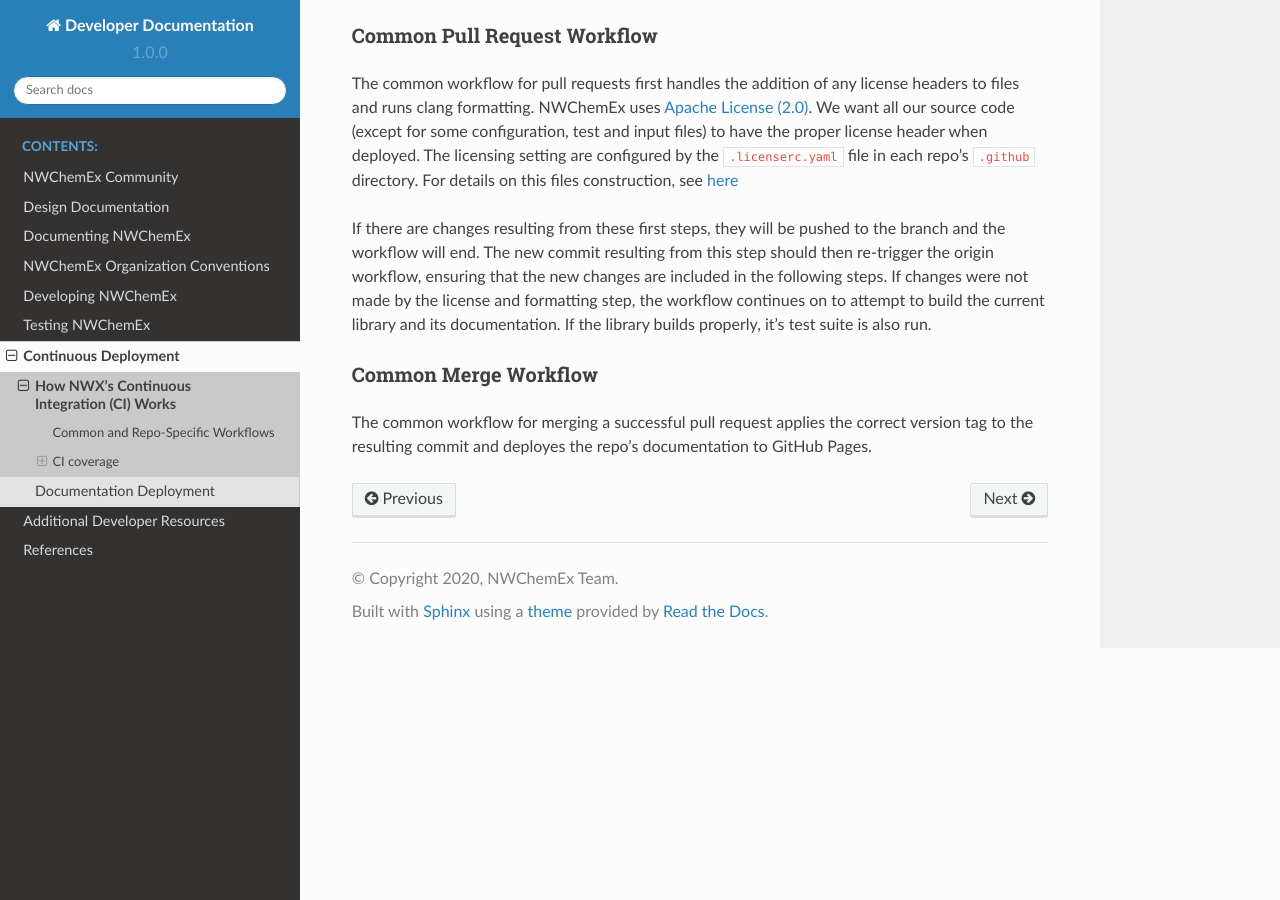
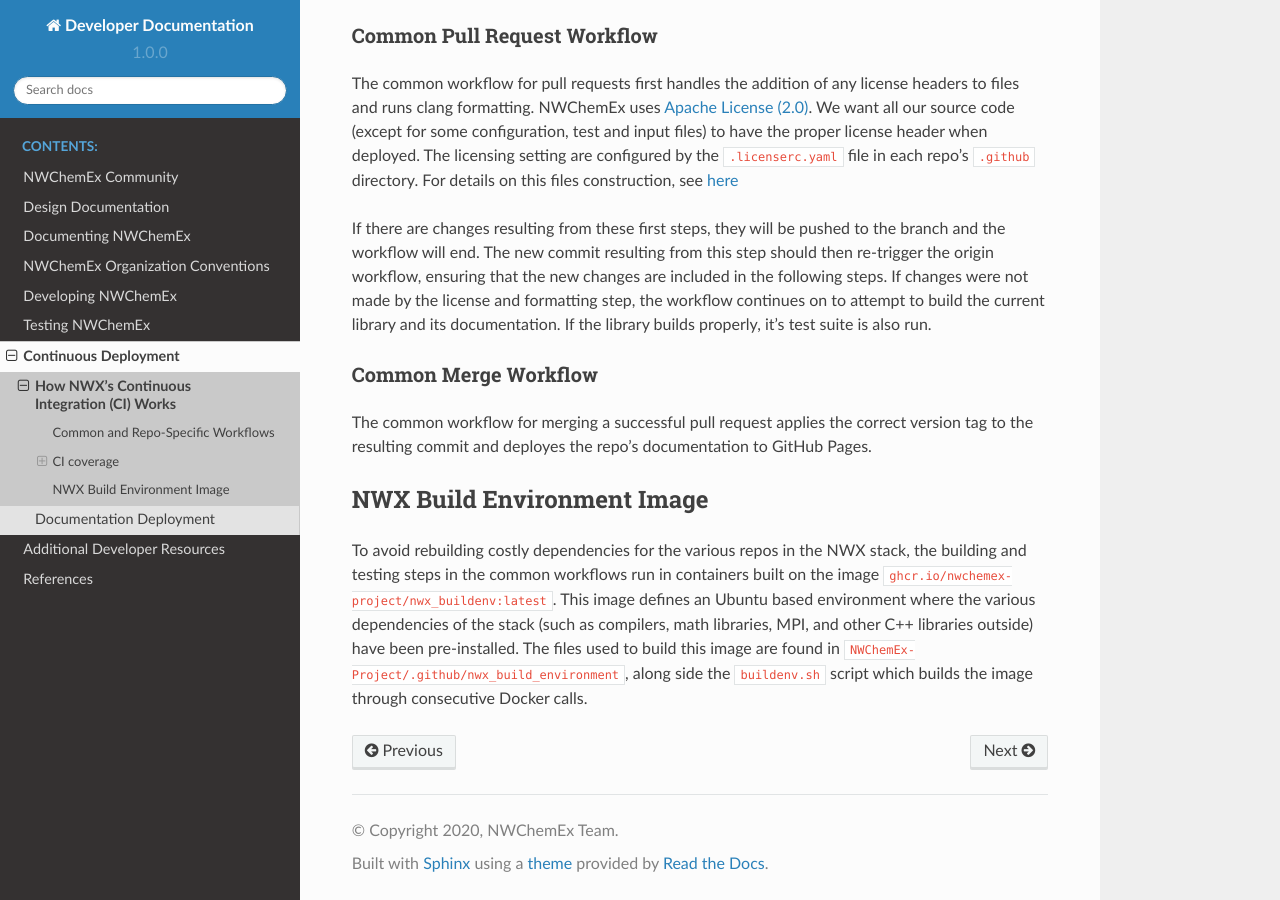
Before and after one commit to NWChemEx/.github, a Sphinx documentation site: the page built from docs/source/continuous_deployment/ci_maintainer_notes.rst, in a window 1280 px wide and 900 px high, scrolled down 1635 px. Built offline with Sphinx 7.4.7 and the Read the Docs theme 2.0.0, drawn with Linux system fonts in a browser that asks for light colours.

Commit message:
Short doc paragraph on docker image

```diff
--- a/docs/source/continuous_deployment/ci_maintainer_notes.rst
+++ b/docs/source/continuous_deployment/ci_maintainer_notes.rst
@@ -105,3 +105,15 @@
 The common workflow for merging a successful pull request applies the correct
 version tag to the resulting commit and deployes the repo's documentation to
 GitHub Pages.
+
+NWX Build Environment Image
+===========================
+
+To avoid rebuilding costly dependencies for the various repos in the NWX stack,
+the building and testing steps in the common workflows run in containers built
+on the image ``ghcr.io/nwchemex-project/nwx_buildenv:latest``. This image
+defines an Ubuntu based environment where the various dependencies of the stack
+(such as compilers, math libraries, MPI, and other C++ libraries outside) have
+been pre-installed. The files used to build this image are found in
+``NWChemEx-Project/.github/nwx_build_environment``, along side the
+``buildenv.sh`` script which builds the image through consecutive Docker calls.
```
